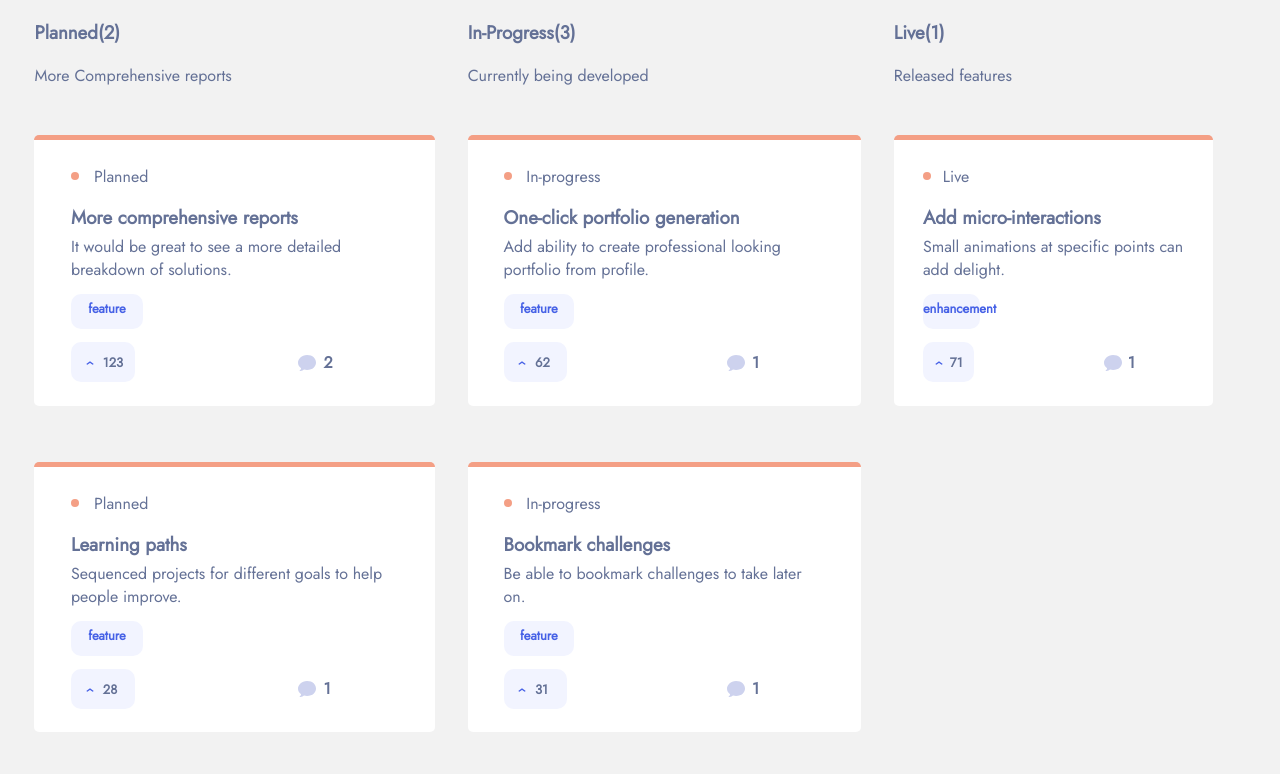
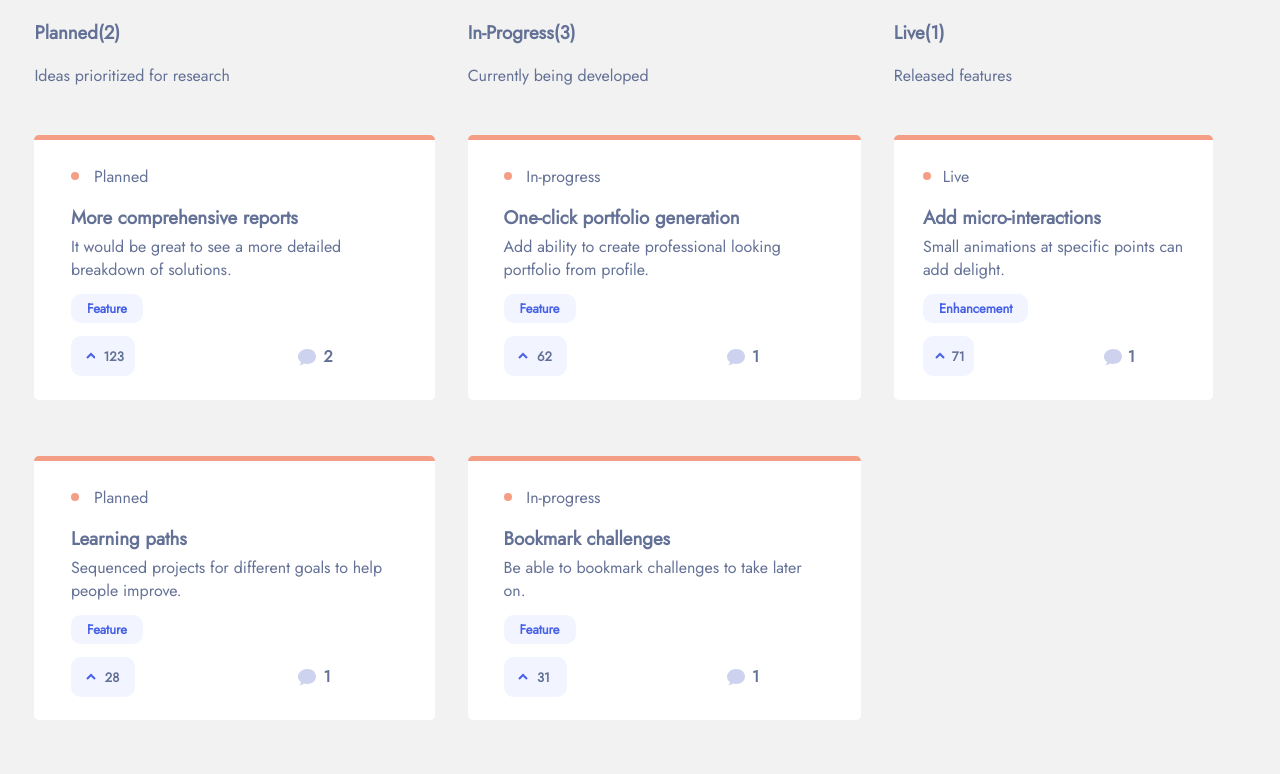
Before and after one commit to AmaliTech-Training-Academy/product-feedback-app, a React (Create React App) app in the folder project/: page / in a window 1280 px wide. Shown: the top 774 px of the page. Built offline with nearby package versions, Linux system fonts and the light colour scheme.

Commit message:
active styling part 1

```diff
--- a/project/src/Pages/roadmap/Plan.js
+++ b/project/src/Pages/roadmap/Plan.js
@@ -47,7 +47,7 @@ function Plan(){
         <div className="roadmap-main">
       <ProductRequest
       title="Planned"
-      subtitle="More Comprehensive reports"
+      subtitle="Ideas prioritized for research"
       productRequests={PlannedRequestProducts}
       />
 
--- a/project/src/Pages/roadmap/Planned.js
+++ b/project/src/Pages/roadmap/Planned.js
@@ -22,7 +22,8 @@ const ComponentBox = (props)=> {
            <div className="last-line">
               <div className="up">
                 <div className="inner-box-up">
-                <img className="arrow-up" src="../../assets/shared/icon-arrow-up.svg"/>
+                {/* <img className="arrow-up" src="../../assets/shared/icon-arrow-up.svg"/> */}
+                <svg  className="arrow-up"width="10" height="7" xmlns="http://www.w3.org/2000/svg"><path d="M1 6l4-4 4 4" stroke="#4661E6" stroke-width="2" fill="none" fill-rule="evenodd"/></svg>
                 <p className=" up-votes body-3">{props.up}</p>
               </div>
             </div>
--- a/project/src/Pages/roadmap/roadmap.css
+++ b/project/src/Pages/roadmap/roadmap.css
@@ -67,14 +67,15 @@ p,h3{
 
 
 .tag{
-    padding-top: 5px;
+
     background-color:#f2f4ff ;
-    width: 22%;
+    padding: 5px 16px;
+    max-width: fit-content;
     border-radius: 10px;
     text-align: center;
     color:#4661e6 ;
     font-weight: 600;
-    height: 30px;
+    max-height: 30px;
 }
 
 .up{
@@ -91,6 +92,12 @@ p,h3{
 .up:active{
     background-color:#4661e6 ;
 }
+.up:active p{
+    color: #ffffff;
+}
+.up:active svg{
+   stroke: #ffffff;
+}
 
 
 .inner-box-up{
@@ -102,11 +109,11 @@ p,h3{
 }
 
 .arrow-up{
-    width: 8px;
-    height: 4px;
+    /* width: 8px;
+    height: 4px; */
     font-weight: 600;
     margin-right: 23.46%;
-    margin-top: 8px;
+    margin-top: 5px;
 }
 
 .up-votes{
@@ -153,3 +160,6 @@ p,h3{
 .plan-title-1::first-letter{
     text-transform: capitalize;
 }
+.tag::first-letter{
+    text-transform: uppercase;
+}
```
